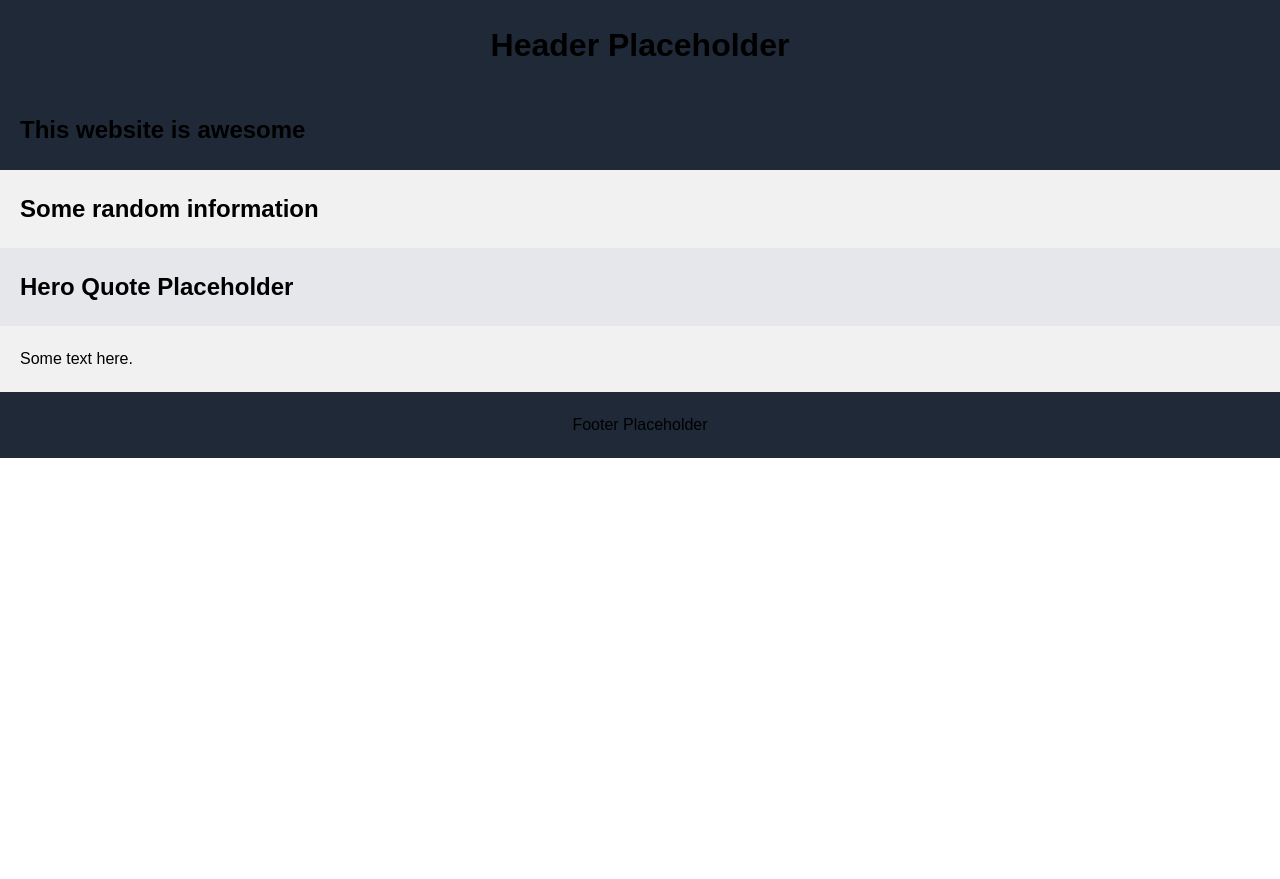
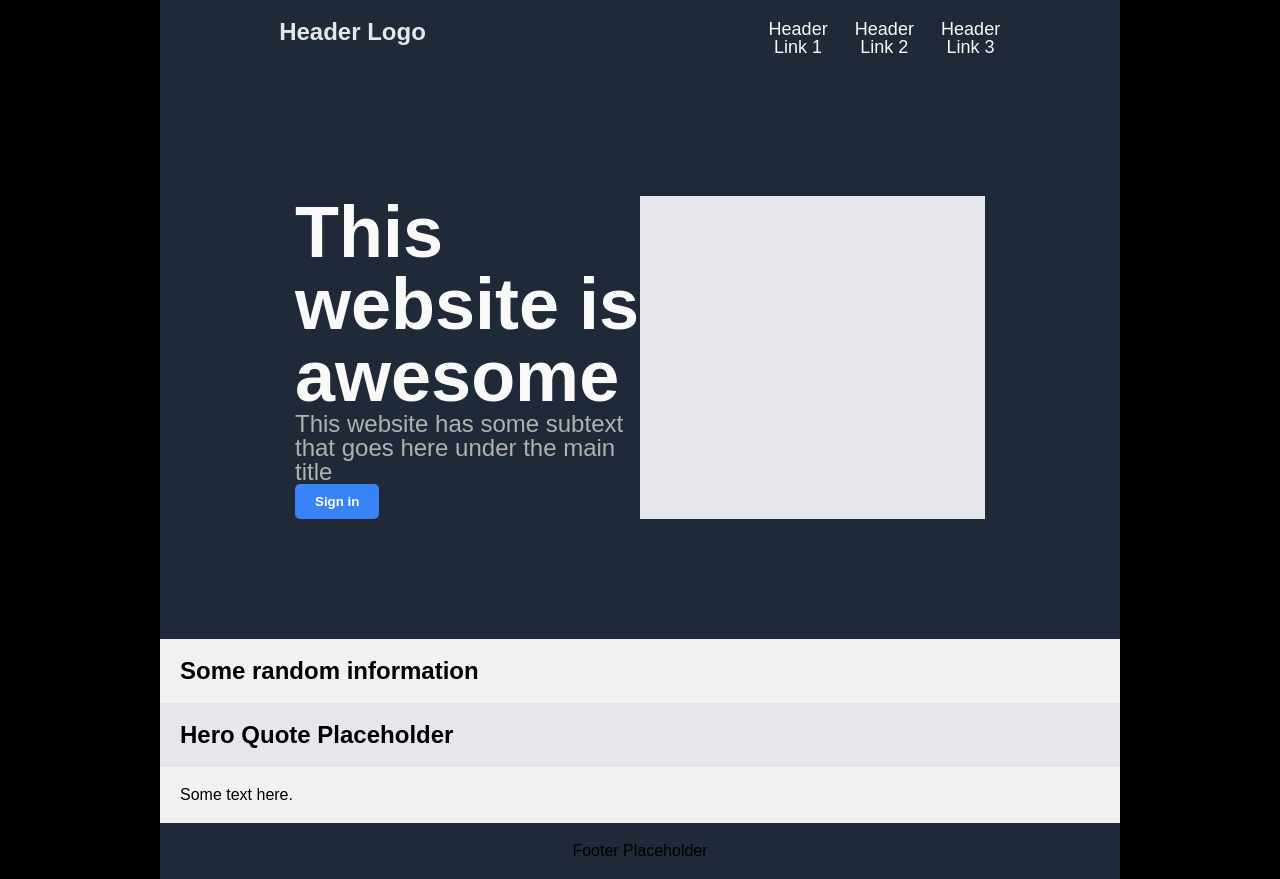
Before and after one commit to Iderion/odin-landing-page, a plain HTML site: page index.html in a window 1280 px wide. Before the commit the page ends 800 px from the top, so only its background shows below. Drawn offline with Linux system fonts and the light colour scheme.

Commit message:
Added the Header and Top Information Placeholder

```diff
--- a/index.html
+++ b/index.html
@@ -7,17 +7,49 @@
     <title>Landing Page</title>
 </head>
 <body>
-    <!-- Header Section -->
-    <header>
-        <h1>Header Placeholder</h1>
-    </header>
+    <div class="content-wrapper">
+        <header>
+            <div class="flex-container">
+                <div class="flex-item" id="image-box">
+                    <!-- Add image later -->
+                    Header Logo
+                </div>
+                <div class="flex-item" id="header-link-1">
+                    Header Link 1
+                </div>
+                <div class="flex-item" id="header-link-2">
+                    Header Link 2
+                </div>
+                <div class="flex-item" id="header-link-3">
+                    Header Link 3
+                </div>
+                <div class="flex-item" id="blank-box">
+                    <!-- This box remains blank -->
+                </div>
+            </div>
+        </header>
 
     <!-- Main Content -->
     <main>
         <section class="top-info-box">
-            <h2>This website is awesome</h2>
-            <!-- Add image later -->
+            <div class="outer-flex-container">
+                <div class="inner-flex-container">
+                    <div class="nested-top">
+                        <h2>This website is awesome</h2>
+                    </div>
+                    <div class="nested-middle">
+                        <p>This website has some subtext that goes here under the main title</p>
+                    </div>
+                    <div class="nested-bottom">
+                        <button>Sign in</button>
+                    </div>
+                </div>
+                <div class="image-placeholder">
+                    <!-- Add image later -->
+                </div>
+            </div>
         </section>
+
 
         <section class="info-box">
             <h2>Some random information</h2>
@@ -39,5 +71,6 @@
     <footer>
         <p>Footer Placeholder</p>
     </footer>
+    </div>
 </body>
 </html>
--- a/style.css
+++ b/style.css
@@ -8,7 +8,16 @@
 /* Body and Global Styles */
 body {
     font-family: Arial, sans-serif;
-    line-height: 1.6;
+    line-height: 1;
+    background-color: black; /* Entire page background */
+}
+
+/* Content Wrapper */
+.content-wrapper {
+    display: flex;
+    flex-direction: column;
+    margin: 0 auto;
+    width: 75%; /* Left and right margins */
 }
 
 /* Header Section */
@@ -29,10 +38,88 @@ main {
     padding: 20px;
 }
 
+/* Flexbox Container in Header */
+header .flex-container {
+    display: flex;
+}
+
+/* Flexbox Items in Header */
+header .flex-item {
+    flex: 1; /* Default to equally growing */
+}
+
+/* Specific Flexbox Items in Header */
+header #image-box {
+    flex: 4; /* 50% */
+    font-size: 24px;
+    font-weight: bold;
+    color: #E5E7EB;
+    padding-right: 25%;
+}
+
+header #header-link-1,
+header #header-link-2,
+header #header-link-3,
+header #blank-box {
+    flex: 1; /* 12.5% */
+    font-size: 18px;
+    color: #F9FAF8;
+
+}
+
 /* Info Box */
 .info-box {
     background-color: #f1f1f1;
     padding: 20px;
+}
+
+/* Outer Flexbox Container */
+.top-info-box .outer-flex-container {
+    display: flex;
+    margin: 100px auto;
+    width: 75%; /* To give left and right margin of 12.5% */
+}
+
+/* Inner Flexbox Container */
+.top-info-box .inner-flex-container {
+    flex: 1;
+    flex-direction: column;
+    display: flex;
+}
+
+/* Nested Flexboxes */
+.nested-top,
+.nested-middle,
+.nested-bottom {
+    flex: 1;
+}
+
+/* Specific Styles for Nested Flexboxes */
+.nested-top {
+    font-size: 48px;
+    font-weight: bolder;
+    color: #F9FAF8;
+}
+
+.nested-middle {
+    font-size: 24px;
+    color: #B1B1B1;
+}
+
+.nested-bottom button {
+    background-color: #3883F6;
+    color: white;
+    padding: 10px 20px;
+    border: none;
+    cursor: pointer;
+    border-radius: 5px;
+    font-weight: bold;
+}
+
+/* Image Placeholder */
+.image-placeholder {
+    flex: 1;
+    background-color: #E5E7EB;
 }
 
 /* Quote Box */
```
